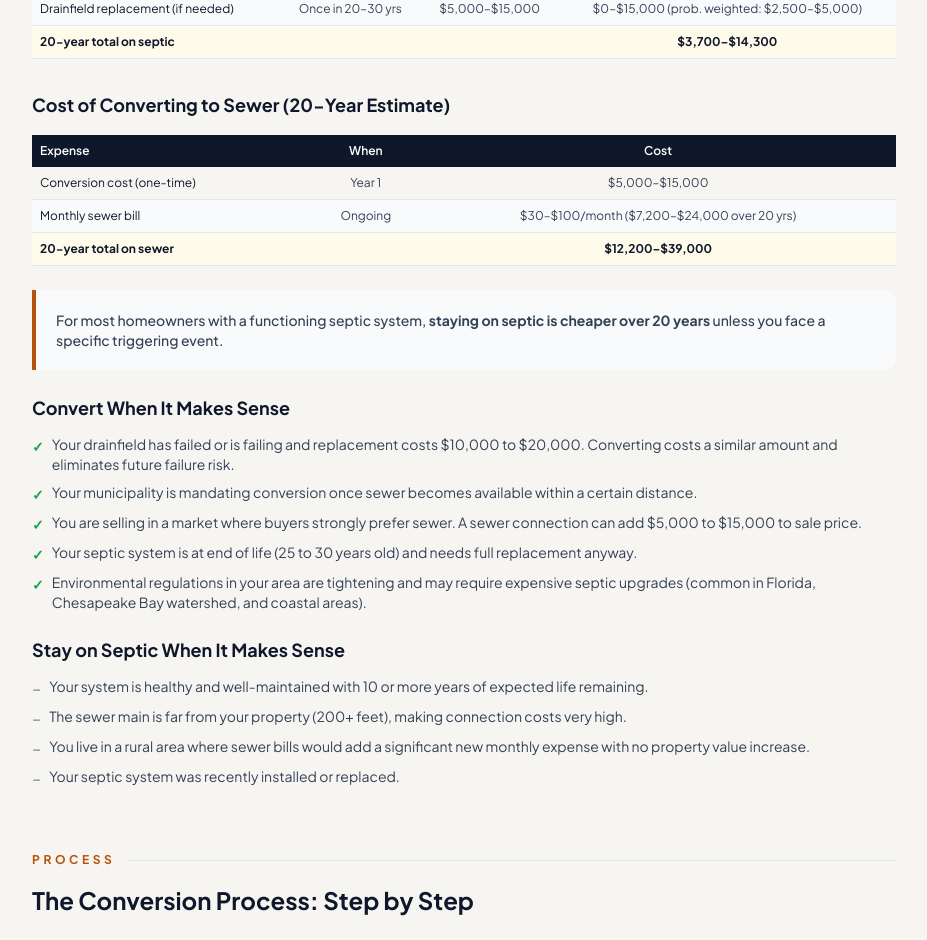
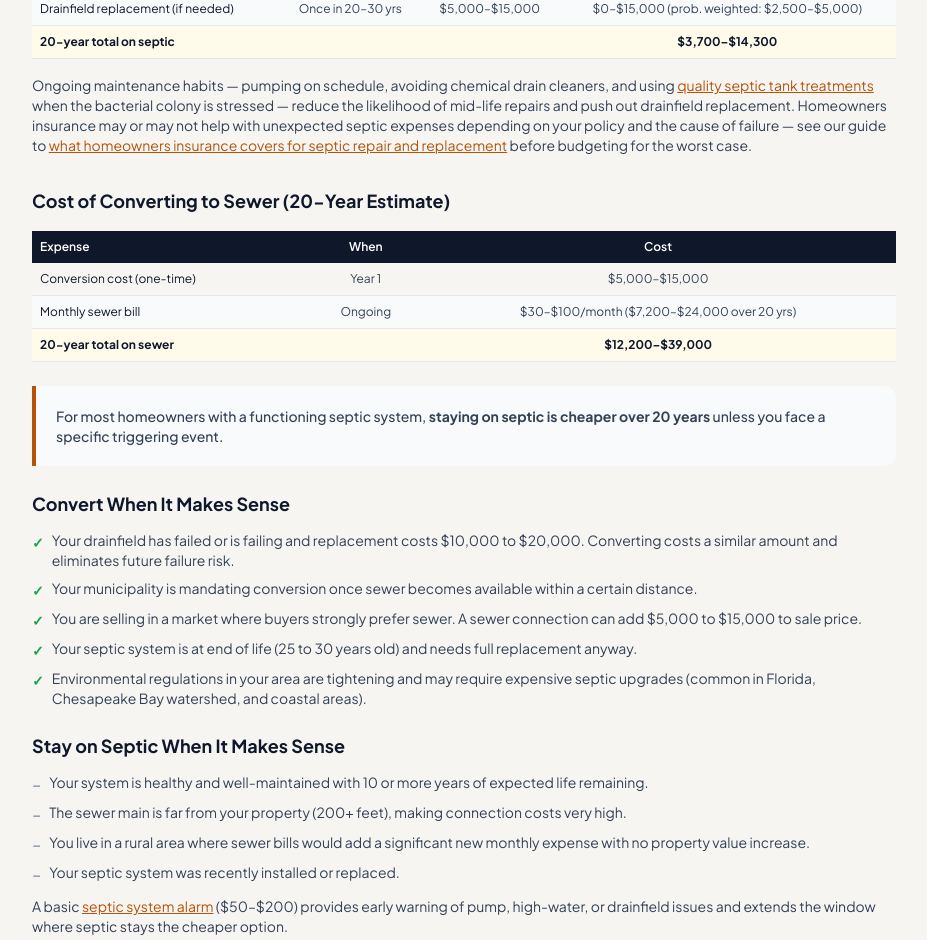
Before and after one commit to thebasementguide2026/theseptic.guide-, a Next.js app: page /cost-guides/septic-to-sewer-conversion-cost in a window 1280 px wide. Shown: the part 3536-4476 px from the top of the page, without its empty margins (176-1103 px from the left). Built offline with nearby package versions, Linux system fonts and the light colour scheme.

Commit message:
Add contextual links to insurance, alarms, and treatments on septic-to-sewer page

```diff
--- a/app/cost-guides/septic-to-sewer-conversion-cost/page.tsx
+++ b/app/cost-guides/septic-to-sewer-conversion-cost/page.tsx
@@ -305,6 +305,7 @@ export default function SepticToSewerConversionCostPage() {
               </tbody>
             </table>
           </div>
+          <p className="text-sm text-slate-700 mb-4">Ongoing maintenance habits &mdash; pumping on schedule, avoiding chemical drain cleaners, and using <Link href="/reviews/best-septic-tank-treatments" className="text-amber-700 underline hover:text-amber-800">quality septic tank treatments</Link> when the bacterial colony is stressed &mdash; reduce the likelihood of mid-life repairs and push out drainfield replacement. Homeowners insurance may or may not help with unexpected septic expenses depending on your policy and the cause of failure &mdash; see our guide to <Link href="/articles/does-insurance-cover-septic-repair-replacement" className="text-amber-700 underline hover:text-amber-800">what homeowners insurance covers for septic repair and replacement</Link> before budgeting for the worst case.</p>
 
           <h3 className="text-lg font-bold text-slate-900 mb-3 mt-8">Cost of Converting to Sewer (20-Year Estimate)</h3>
           <div className="overflow-x-auto my-4">
@@ -358,6 +359,7 @@ export default function SepticToSewerConversionCostPage() {
               </li>
             ))}
           </ul>
+          <p className="text-sm text-slate-700 mt-3">A basic <Link href="/reviews/best-septic-system-alarms" className="text-amber-700 underline hover:text-amber-800">septic system alarm</Link> ($50&ndash;$200) provides early warning of pump, high-water, or drainfield issues and extends the window where septic stays the cheaper option.</p>
         </div>
 
         {/* Step by Step Process */}
```
